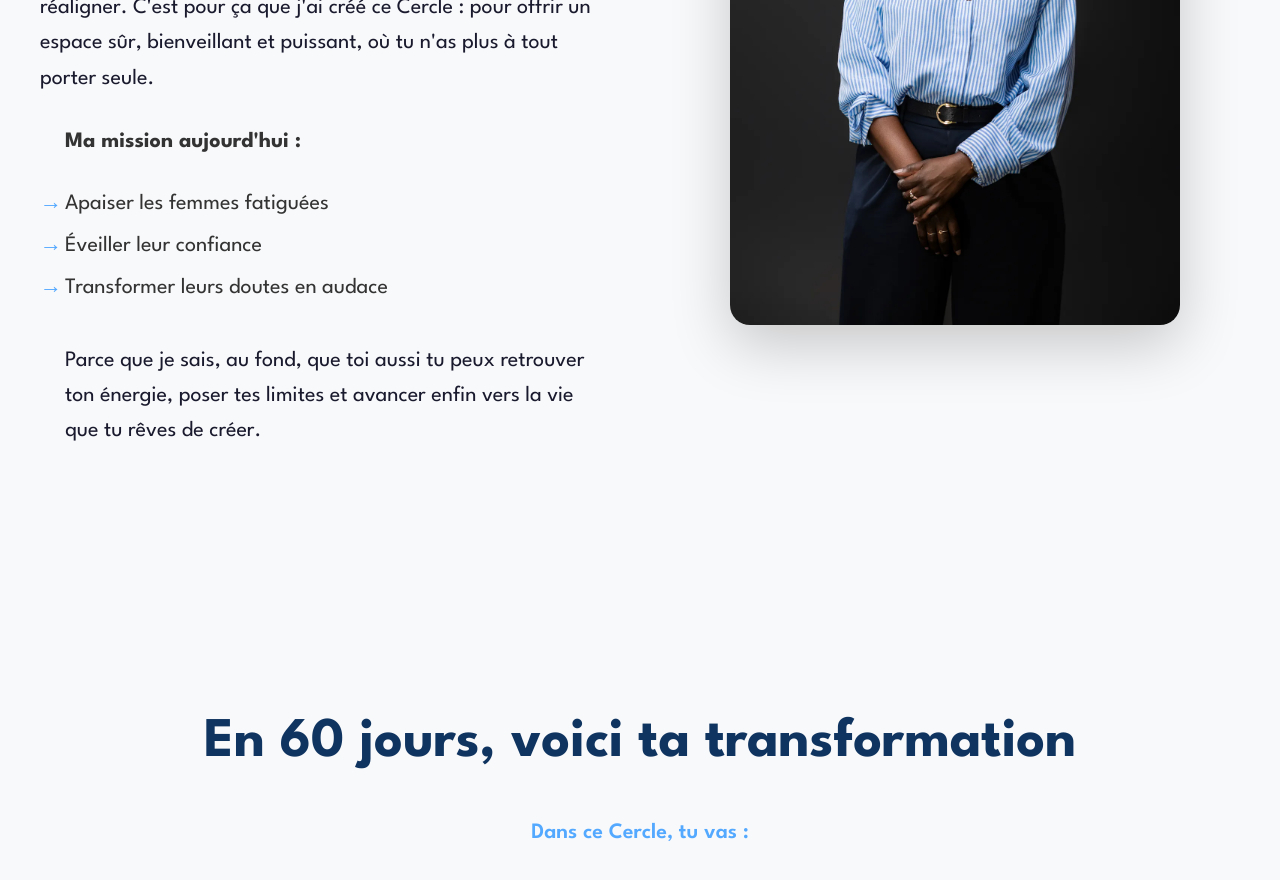
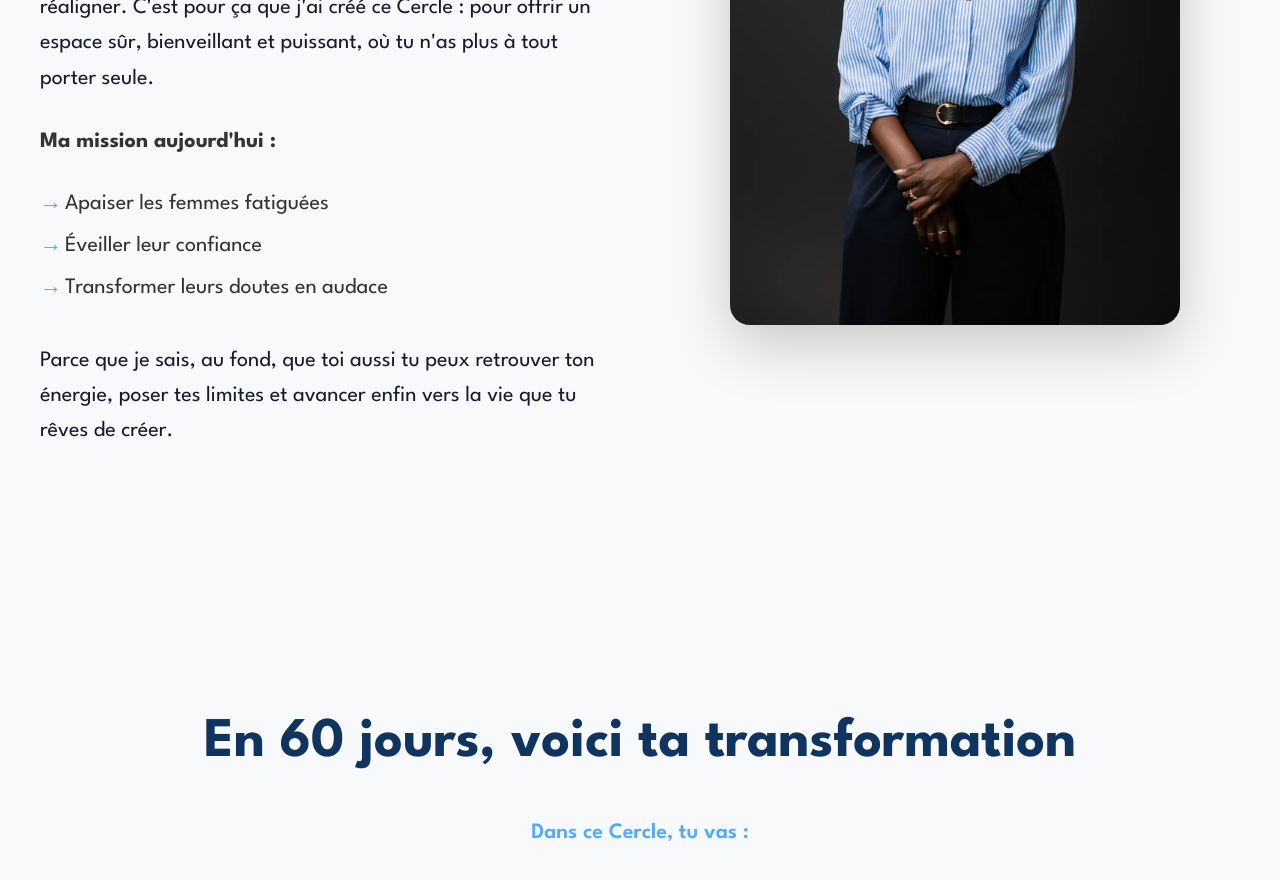
Before and after one commit to Beukeu-Diatou-NDOUR/lespatronnesalignees, a plain HTML site: page index.html in a window 1280 px wide. Shown: the part 3100-3980 px from the top of the page. Drawn offline with Linux system fonts and the light colour scheme; a web font is replaced by a local one.

Commit message:
Mis a jour recent

```diff
--- a/index.html
+++ b/index.html
@@ -753,7 +753,7 @@
                         </p> <br>
 
                         <div style="font-size: 18px; line-height: 1.9; color: #333;">
-                            <p style="font-size: 22px; padding-left: 25px; position: relative;"><strong>Ma mission aujourd'hui :</strong></p>
+                            <p style="font-size: 22px; padding-left: 0px; position: relative;"><strong>Ma mission aujourd'hui :</strong></p>
                             <ul style="list-style: none; padding-left: 0;">
                                 <li style="font-size: 22px; padding-left: 25px; position: relative;">
                                     <span style="position: absolute; left: 0; color: #53a8ff;">→</span>
@@ -769,7 +769,7 @@
                                 </li>
                             </ul> <br>
                         </div>
-                        <p style="font-size: 22px; padding-left: 25px; position: relative;">
+                        <p style="font-size: 22px; padding-left: 0px; position: relative;">
                             Parce que je sais, au fond, que toi aussi tu peux retrouver ton énergie, poser tes limites et avancer enfin vers la vie que tu rêves de créer.
                         </p>
                     </div>
```
